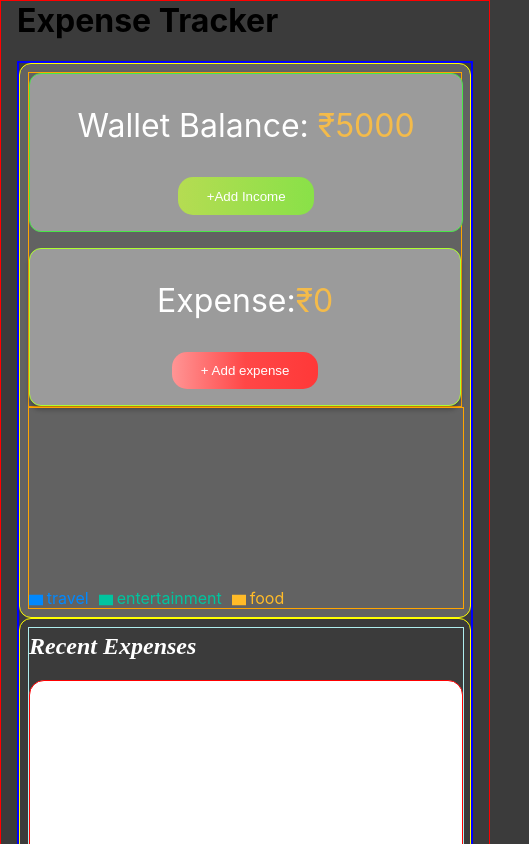
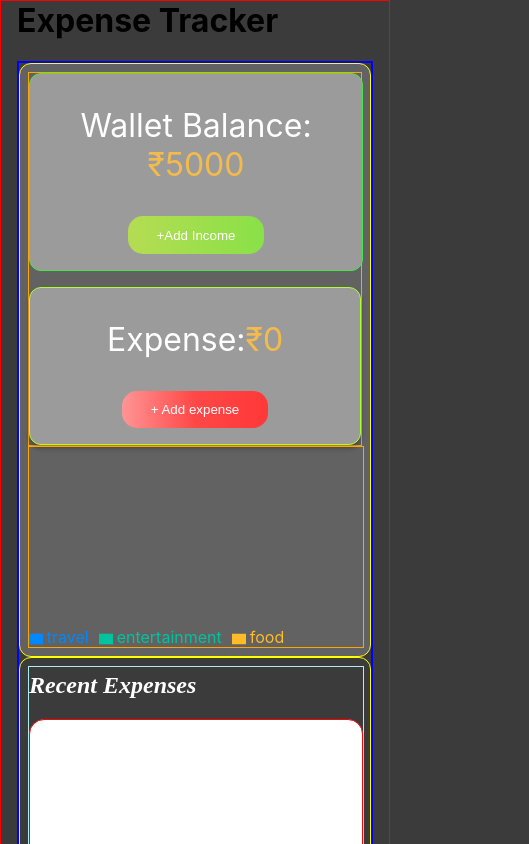
Before and after one commit to TejaswiniBeleshe/expense-tracker, a React (Create React App) app: page / in a window 390 px wide. Shown: the top 844 px of the page, 529 px wide, since content can reach past the window. Built offline with nearby package versions, Linux system fonts and the light colour scheme.

Commit message:
changes made in app.jsx file

```diff
--- a/src/App.css
+++ b/src/App.css
@@ -14,16 +14,18 @@ h1{
   }
 
  }
-@media (max-width:550px){
+@media (max-width:475px){
   .App{
-    width:109%;
+    width:100%;
     height: auto;
-    scroll-margin-left: none;
+    /* scroll-margin-left: none; */
+    box-sizing: border-box;
+    overflow: hidden;
   }
 }
 @media (max-width:431px){
    .App{
-    width:117%;
+    width:100%;
     /* height: auto; */
    }
 
--- a/src/components/Balance/Balance.module.css
+++ b/src/components/Balance/Balance.module.css
@@ -32,7 +32,7 @@
         height: 100%;
     }
 } */
-@media (max-width:550px){
+@media (max-width:475px){
     .balance{
         width: 100%;
         min-height: 40%;
--- a/src/components/Expense/Expense.module.css
+++ b/src/components/Expense/Expense.module.css
@@ -34,7 +34,7 @@
     }
 
 } */
-@media (max-width:550px){
+@media (max-width:475px){
     .expense{
         width: 100%;
         min-height: 40%;
--- a/src/components/Modal/Modal.module.css
+++ b/src/components/Modal/Modal.module.css
@@ -63,7 +63,7 @@
     box-shadow: 0 0 10px rgba(133, 136, 136, 0.5);
 }
 
-@media (max-width:550px){
+@media (max-width:475px){
   .modalContainer{
     position: fixed;
     top: 50%;
--- a/src/components/Modal/Modal1.module.css
+++ b/src/components/Modal/Modal1.module.css
@@ -67,7 +67,7 @@
     outline: none;
 }
 
-@media (max-width:550px){
+@media (max-width:475px){
   .form{
     flex-direction: column;
     gap: 2rem;
--- a/src/components/Top/Top.module.css
+++ b/src/components/Top/Top.module.css
@@ -24,7 +24,7 @@
     border: 1px solid orange;
 }
 
-@media (max-width:550px){
+@media (max-width:475px){
     .top{
         min-height: 60%;
         width: 100%;
```
